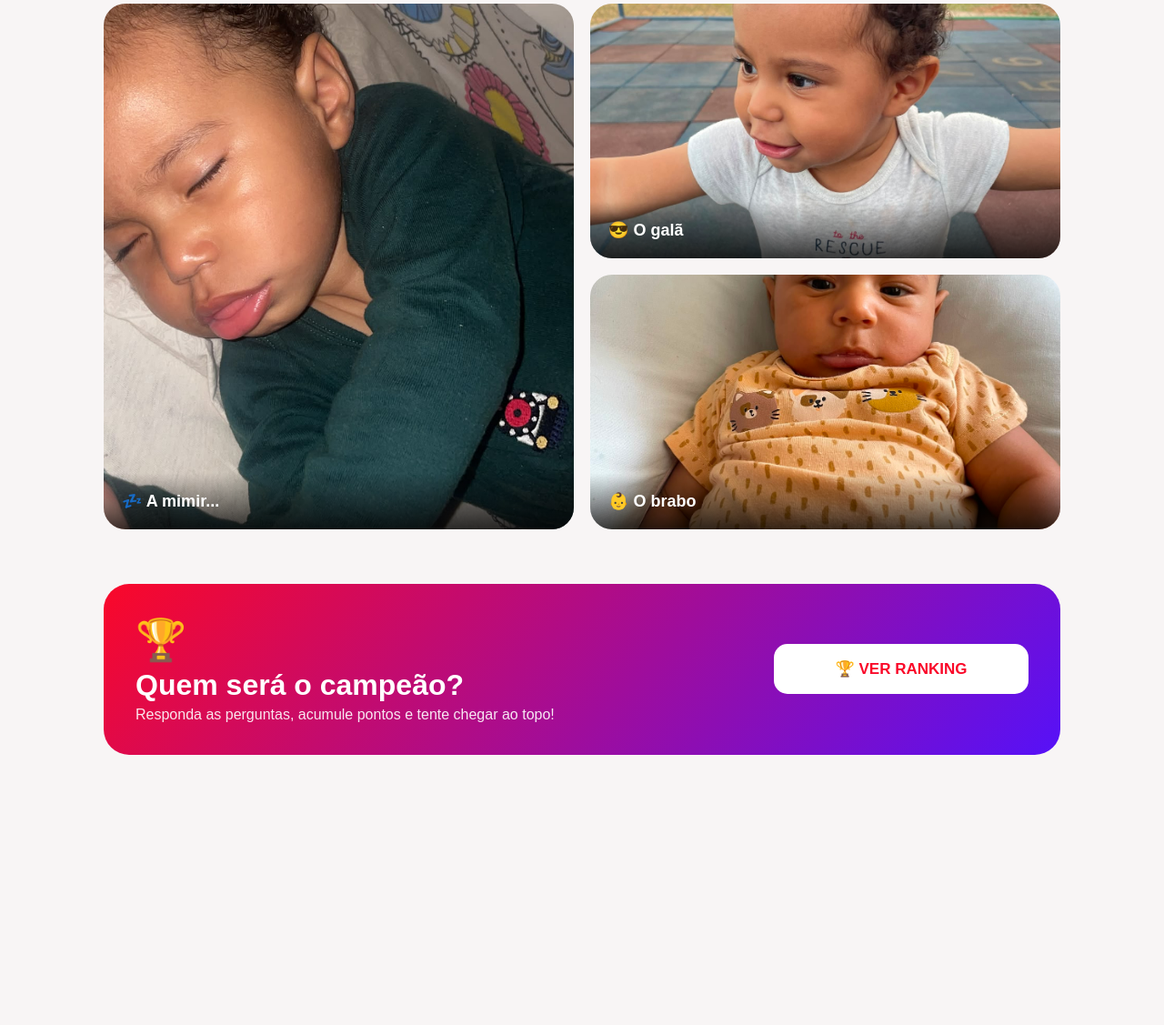
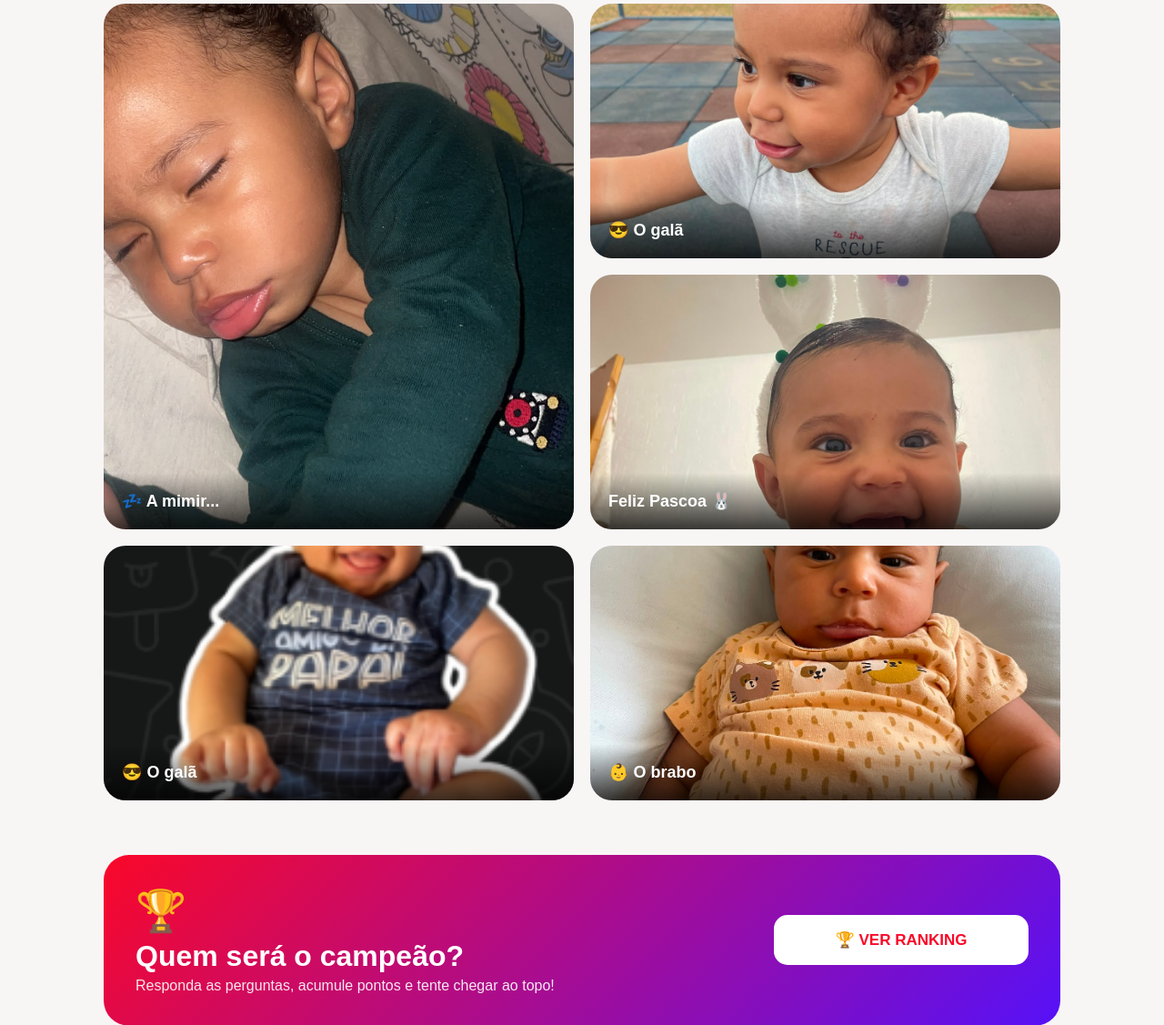
Before and after one commit to davimj99/DESAFIO-1-ANO, a Django app: page / in a window 1280 px wide. Shown: the part 1240-2367 px from the top of the page at 91% size. Before the commit the page ends 2070 px from the top, so only its background shows below. Run offline with Django 5.2, Linux system fonts and the light colour scheme.

Commit message:
style: ajeitandos alguns detalhes no front

```diff
--- a/static/css/style.css
+++ b/static/css/style.css
@@ -793,3 +793,14 @@
     margin-top: 25px;
 
 }
+
+button{
+    background: var(--primary);
+    color: rgb(247, 247, 250);
+    border: none;
+    padding: 12px 24px;
+    border-radius: 50px;
+    font-size: 16px;
+    font-weight: bold;
+    cursor: pointer;
+}
--- a/templates/base.html
+++ b/templates/base.html
@@ -7,6 +7,7 @@
     <meta charset="UTF-8">
     <meta name="viewport" content="width=device-width, initial-scale=1.0">
     <title> Desafio do 1º Ano 🎉</title>
+    <link rel="icon" type="image/x-icon" href="{% static 'images/dudu.favicon.png' %}">
     <link rel="stylesheet" href="{% static 'css/style.css' %}">
 </head>
 
--- a/templates/inicio.html
+++ b/templates/inicio.html
@@ -154,6 +154,34 @@
         <div class="gallery-item">
 
             <img
+                src="{% static 'images/pascoa_dudu.jpeg' %}"
+                alt="Momento do aniversariante"
+            >
+
+            <div class="photo-caption">
+                Feliz Pascoa 🐰
+            </div>
+
+        </div>
+
+
+        <div class="gallery-item">
+
+            <img
+                src="{% static 'images/dudu.favicon.png' %}"
+                alt="Momento do aniversariante"
+            >
+
+            <div class="photo-caption">
+                😎 O galã
+            </div>
+
+        </div>
+
+
+        <div class="gallery-item">
+
+            <img
                 src="{% static 'images/brabo_bebe.jpg' %}"
                 alt="Momento do aniversariante"
             >
```
Also changed, not shown: static/images/dudu.favicon.png (added).
